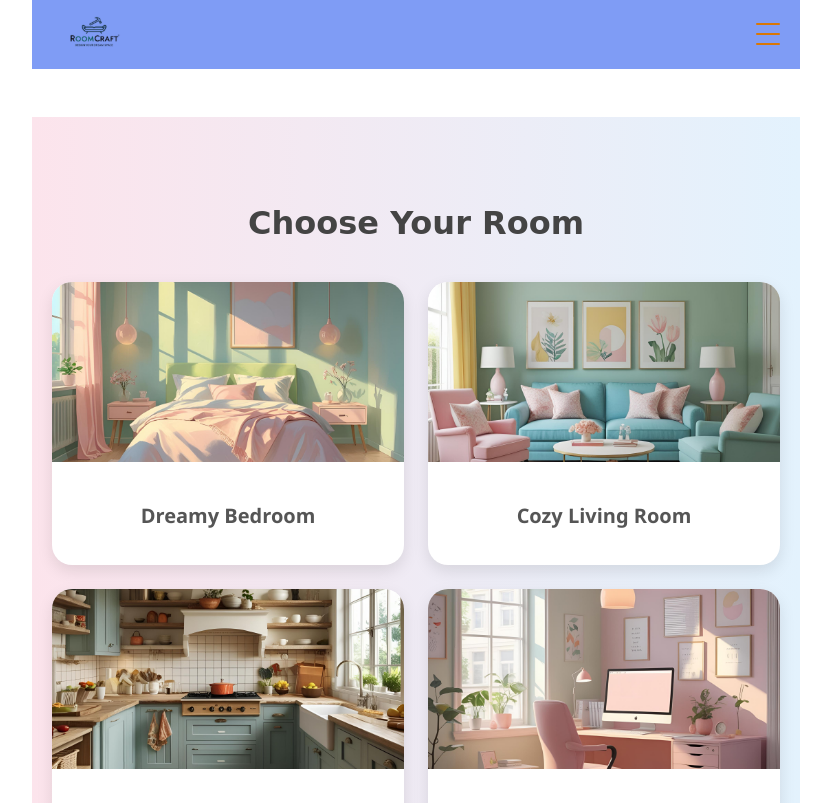
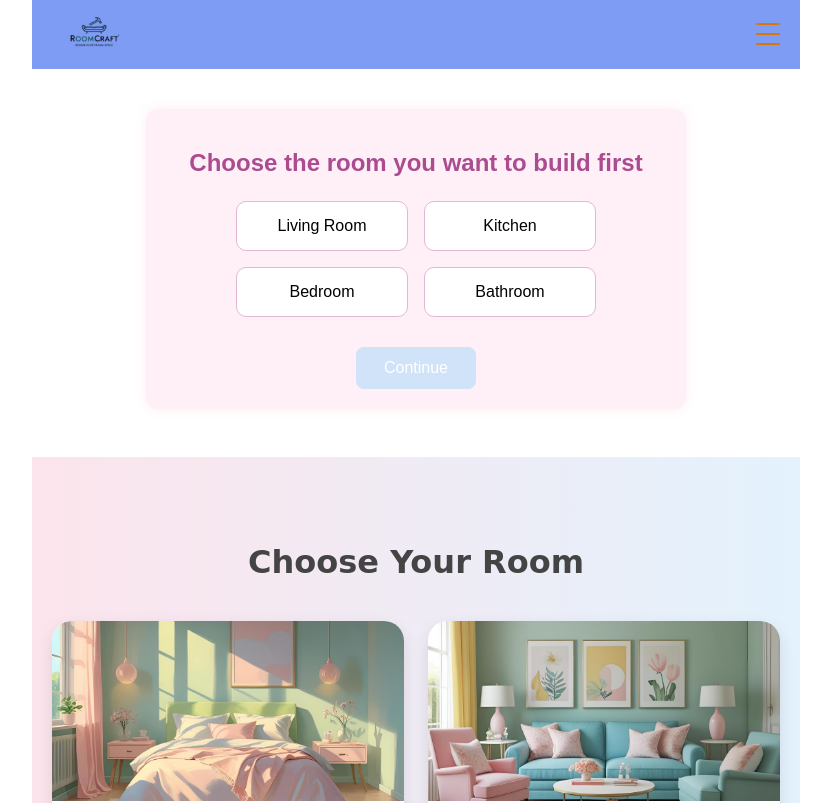
Before and after one commit to SofiaPutlyuk/RoomCraft, a React (Create React App) app in the folder roomcraft-app/: page /choose-room in a window 1280 px wide. Shown: the top 803 px of the page, without its empty margins (224-1055 px from the left). Built offline with nearby package versions, Linux system fonts and the light colour scheme.

Commit message:
work with choosing room

```diff
--- a/roomcraft-app/src/App.js
+++ b/roomcraft-app/src/App.js
@@ -8,6 +8,7 @@
 import { RoomWithQuiz} from "./components/DesignQuiz/DesignQuiz";
 import { CardsRoom } from "./components/CardsRoom/CardsRoom";
 import { StyleShop } from "./pages/Shop/Shop";
+import { ChooseRoom } from "./pages/ModalChooseRoom/ChooseRoom";
 import { Footer } from "./components/Footer/Footer";
 function App() {
   const [user, setUser] = useState(null);
@@ -20,6 +21,7 @@
           <Route path="/register" element={<Register setUser={setUser} />} />
           <Route path="/create-character" element={<CreateCharacter />} />
           <Route path="/shop" element={<StyleShop />} />
+          <Route path="/choose-room" element={<ChooseRoom />} />
         </Routes>
         <CardsRoom />
         <RoomWithQuiz />
--- a/roomcraft-app/src/components/Header/Header.jsx
+++ b/roomcraft-app/src/components/Header/Header.jsx
@@ -3,8 +3,8 @@
 import logoCraft from '../../assets/logo/logoCraft.svg'
 import { FaHome } from "react-icons/fa";
 import { MdOutlineMeetingRoom } from "react-icons/md";
-import { FaPalette } from "react-icons/fa6";
 import { FaShoppingCart } from "react-icons/fa";
+import { MdEmojiPeople } from "react-icons/md";
 import { useState, useEffect } from 'react';
 export const Header = ({ user, setUser }) => {
     const [menuOpen, setMenuOpen] = useState(false)
@@ -66,6 +66,9 @@
                             </>
                         ) : (
                             <>
+                             <li className="item-craft  hide">
+                            <a href="/create-character" className="link"><MdEmojiPeople  className="icon-menu" />Character</a>
+                        </li>
                                 <li className="item-craft  hide user-name">
                                     Hello, {user.name}
                                 </li>
@@ -83,7 +86,7 @@
                     <hr className="craft-dash" />
                     <a href="" className="link"> <MdOutlineMeetingRoom className="icon-menu" />My Rooms</a>
                     <hr className="craft-dash" />
-                    <a href="" className="link"> <FaPalette className="icon-menu" />Editor</a>
+                    <a href="/create-character" className="link"> <MdEmojiPeople  className="icon-menu" />Character</a>
                     <hr className="craft-dash" />
                     <a href="/shop" className="link"> <FaShoppingCart className="icon-menu" />Shop</a>
                 </div>
--- a/roomcraft-app/src/main.css
+++ b/roomcraft-app/src/main.css
@@ -1062,6 +1062,75 @@
   background-color: #6b3ed6;
 }
 
+.choose-room-container {
+  max-width: 500px;
+  margin: 40px auto;
+  padding: 20px;
+  background: #fff0f8;
+  border-radius: 12px;
+  box-shadow: 0 0 12px rgba(255, 192, 203, 0.3);
+  text-align: center;
+  font-family: Arial, sans-serif;
+}
+
+.choose-room-container h2 {
+  margin-bottom: 24px;
+  color: #aa4c8f;
+}
+
+.room-list {
+  list-style: none;
+  padding: 0;
+  display: flex;
+  flex-wrap: wrap;
+  justify-content: center;
+  gap: 16px;
+  margin-bottom: 30px;
+}
+
+.room-item {
+  background: #fff;
+  padding: 15px 25px;
+  border: 1px solid #e3b7d2;
+  border-radius: 10px;
+  cursor: pointer;
+  -webkit-user-select: none;
+          user-select: none;
+  transition: border-color 0.3s ease, box-shadow 0.3s ease, background-color 0.3s ease;
+  min-width: 120px;
+}
+
+.room-item:hover {
+  border-color: #ff82c6;
+  box-shadow: 0 0 10px rgba(255, 105, 180, 0.3);
+}
+
+.room-item.selected {
+  border-color: #ff82c6;
+  background-color: #ffe9f4;
+  font-weight: 600;
+}
+
+button {
+  background-color: #a2c5f5;
+  color: white;
+  padding: 12px 28px;
+  font-size: 16px;
+  border: none;
+  border-radius: 8px;
+  cursor: pointer;
+  transition: background-color 0.3s ease;
+}
+
+button:disabled {
+  background-color: #d0e3f9;
+  cursor: not-allowed;
+}
+
+button:not(:disabled):hover {
+  background-color: #89b2ec;
+}
+
 .container {
   width: 480px;
   height: 100vh;
--- a/roomcraft-app/src/main.scss
+++ b/roomcraft-app/src/main.scss
@@ -9,6 +9,7 @@
 @import '../src/components/CardsRoom/cards-room';
 @import '../src/pages/Shop/shop';
 @import '../src/components/Header/login-modal';
+@import '../src/pages/ModalChooseRoom/choose-room';
 .container {
     width:480px;
     height: 100vh;
--- a/roomcraft-app/src/pages/CreateCharacter/CreateCharacter.jsx
+++ b/roomcraft-app/src/pages/CreateCharacter/CreateCharacter.jsx
@@ -1,18 +1,20 @@
 import { useRef, useState } from "react";
 import { Canvas, useFrame } from "@react-three/fiber";
 import { OrbitControls } from "@react-three/drei";
-
+import { useNavigate } from "react-router-dom";
 export const CreateCharacter = () => {
     const [name, setName] = useState("");
     const [age, setAge] = useState("");
     const [gender, setGender] = useState("boy");
     const [skinColor, setSkinColor] = useState("#f1c27d");
     const [outfitColor, setOutfitColor] = useState("#4f83cc");
+    const navigate = useNavigate()
     const handleCreate = () => {
         if (name.trim() === "") return;
         alert(`Hero "${name}" created!`);
         setName("");
         setAge("");
+        navigate("/choose-room")
     };
 
     return (
--- /dev/null
+++ b/roomcraft-app/src/pages/ModalChooseRoom/ChooseRoom.jsx
@@ -0,0 +1,36 @@
+import { useState } from "react";
+
+export const ChooseRoom = () => {
+  const [selectedRoom, setSelectedRoom] = useState(null);
+  const rooms = ["Living Room", "Kitchen", "Bedroom", "Bathroom"];
+
+  const handleSelect = (room) => {
+    setSelectedRoom(room);
+  };
+
+  const handleContinue = () => {
+    if (selectedRoom) {
+      alert(`You selected: ${selectedRoom}`);
+    }
+  };
+
+  return (
+    <div className="choose-room-container">
+      <h2>Choose the room you want to build first</h2>
+      <ul className="room-list">
+        {rooms.map((room) => (
+          <li
+            key={room}
+            className={`room-item ${selectedRoom === room ? "selected" : ""}`}
+            onClick={() => handleSelect(room)}
+          >
+            {room}
+          </li>
+        ))}
+      </ul>
+      <button onClick={handleContinue} disabled={!selectedRoom}>
+        Continue
+      </button>
+    </div>
+  );
+};
--- /dev/null
+++ b/roomcraft-app/src/pages/ModalChooseRoom/_choose-room.scss
@@ -0,0 +1,67 @@
+.choose-room-container {
+  max-width: 500px;
+  margin: 40px auto;
+  padding: 20px;
+  background: #fff0f8;
+  border-radius: 12px;
+  box-shadow: 0 0 12px rgba(255, 192, 203, 0.3);
+  text-align: center;
+  font-family: Arial, sans-serif;
+}
+
+.choose-room-container h2 {
+  margin-bottom: 24px;
+  color: #aa4c8f;
+}
+
+.room-list {
+  list-style: none;
+  padding: 0;
+  display: flex;
+  flex-wrap: wrap;
+  justify-content: center;
+  gap: 16px;
+  margin-bottom: 30px;
+}
+
+.room-item {
+  background: #fff;
+  padding: 15px 25px;
+  border: 1px solid #e3b7d2;
+  border-radius: 10px;
+  cursor: pointer;
+  user-select: none;
+  transition: border-color 0.3s ease, box-shadow 0.3s ease, background-color 0.3s ease;
+  min-width: 120px;
+}
+
+.room-item:hover {
+  border-color: #ff82c6;
+  box-shadow: 0 0 10px rgba(255, 105, 180, 0.3);
+}
+
+.room-item.selected {
+  border-color: #ff82c6;
+  background-color: #ffe9f4;
+  font-weight: 600;
+}
+
+button {
+  background-color: #a2c5f5;
+  color: white;
+  padding: 12px 28px;
+  font-size: 16px;
+  border: none;
+  border-radius: 8px;
+  cursor: pointer;
+  transition: background-color 0.3s ease;
+}
+
+button:disabled {
+  background-color: #d0e3f9;
+  cursor: not-allowed;
+}
+
+button:not(:disabled):hover {
+  background-color: #89b2ec;
+}
```
